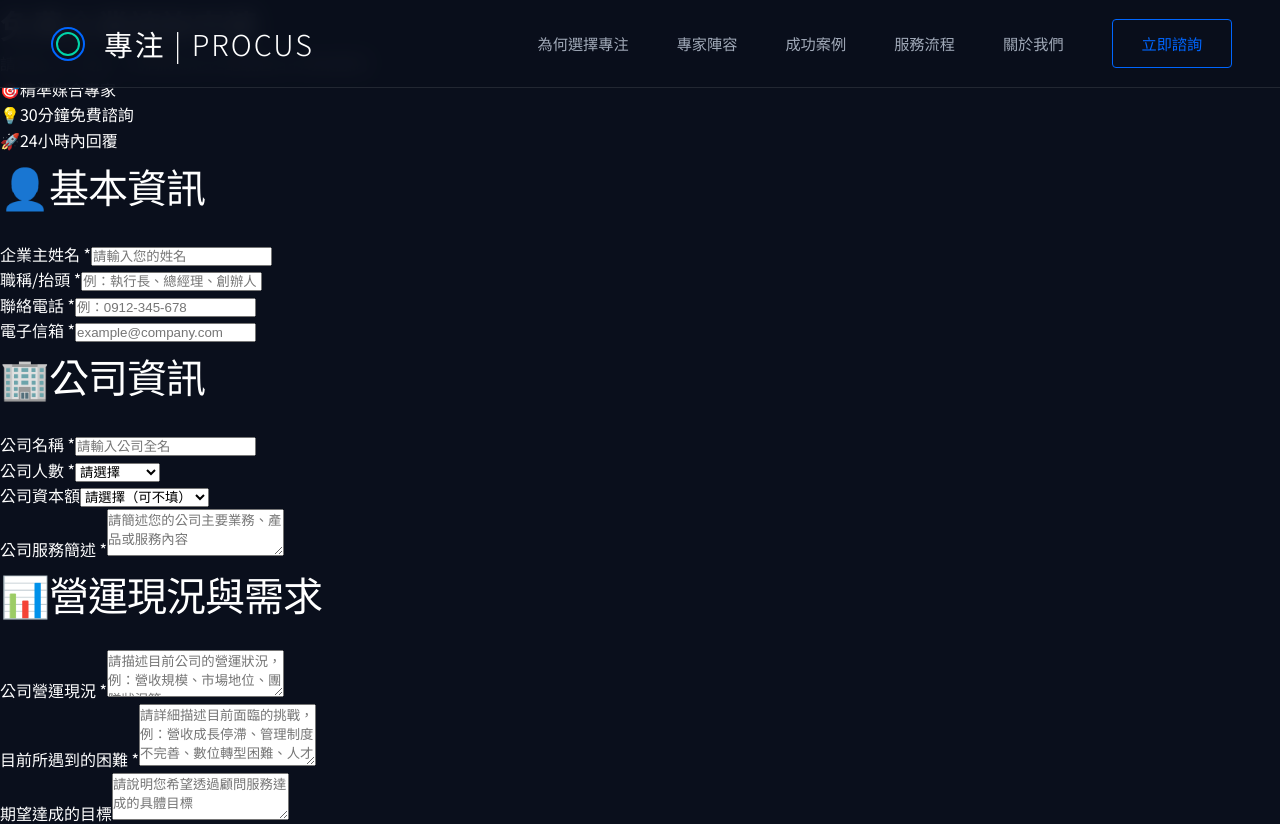
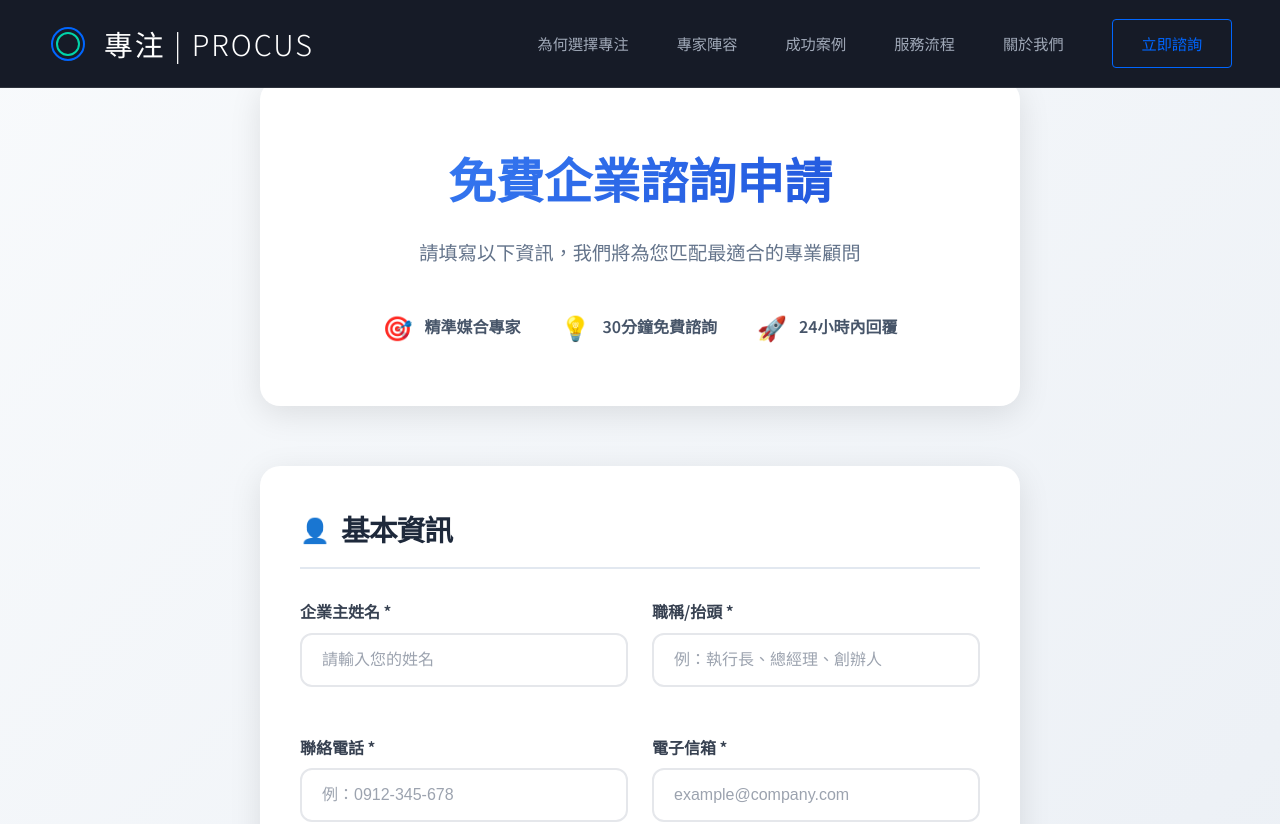
Before and after one commit to CWLiang/procus, a Next.js app: page /consultation in a window 1280 px wide. Shown: the top 824 px of the page. Built offline with nearby package versions, Linux system fonts and the light colour scheme.

Commit message:
adjust hyperlink

```diff
--- a/src/app/experts/page.tsx
+++ b/src/app/experts/page.tsx
@@ -142,7 +142,7 @@ export default function ExpertsPage() {
             <Link href="/#cases">成功案例</Link>
             <Link href="/#services">服務流程</Link>
             <Link href="/#about">關於我們</Link>
-            <Link href="/experts" className="contact-btn">立即諮詢</Link>
+            <Link href="/consultation" className="contact-btn">立即諮詢</Link>
           </div>
           <div className="mobile-menu-toggle">
             <span></span>
--- a/src/app/globals.css
+++ b/src/app/globals.css
@@ -2476,3 +2476,343 @@ footer {
     line-height: 1;
   }
 }
+
+/* Consultation Page Styles */
+.consultation-page {
+  min-height: 100vh;
+  background: linear-gradient(135deg, #f8fafc 0%, #e2e8f0 100%);
+  padding-top: 80px;
+  padding-bottom: 60px;
+}
+
+.consultation-container {
+  max-width: 800px;
+  margin: 0 auto;
+  padding: 0 20px;
+}
+
+.consultation-header {
+  text-align: center;
+  margin-bottom: 60px;
+  background: white;
+  padding: 60px 40px;
+  border-radius: 20px;
+  box-shadow: 0 8px 32px rgba(0, 0, 0, 0.1);
+}
+
+.consultation-header h1 {
+  font-size: 3rem;
+  font-weight: 700;
+  color: #1e293b;
+  margin-bottom: 20px;
+  background: linear-gradient(135deg, #3b82f6, #1d4ed8);
+  -webkit-background-clip: text;
+  -webkit-text-fill-color: transparent;
+  background-clip: text;
+}
+
+.consultation-header p {
+  font-size: 1.2rem;
+  color: #64748b;
+  margin-bottom: 40px;
+  line-height: 1.6;
+}
+
+.consultation-benefits {
+  display: flex;
+  justify-content: center;
+  gap: 40px;
+  flex-wrap: wrap;
+}
+
+.benefit-item {
+  display: flex;
+  align-items: center;
+  gap: 12px;
+  font-size: 1rem;
+  color: #475569;
+  font-weight: 600;
+}
+
+.benefit-icon {
+  font-size: 1.5rem;
+}
+
+.consultation-form {
+  background: white;
+  border-radius: 20px;
+  padding: 40px;
+  box-shadow: 0 8px 32px rgba(0, 0, 0, 0.1);
+}
+
+.consultation-form .form-section {
+  margin-bottom: 50px;
+}
+
+.consultation-form .section-title {
+  display: flex;
+  align-items: center;
+  gap: 12px;
+  font-size: 1.8rem;
+  font-weight: 700;
+  color: #1e293b;
+  margin-bottom: 30px;
+  padding-bottom: 15px;
+  border-bottom: 2px solid #e2e8f0;
+}
+
+.consultation-form .section-icon {
+  font-size: 1.5rem;
+}
+
+.consultation-form .form-row {
+  display: grid;
+  grid-template-columns: 1fr 1fr;
+  gap: 24px;
+  margin-bottom: 24px;
+}
+
+.consultation-form .form-group {
+  margin-bottom: 24px;
+}
+
+.consultation-form .form-group label {
+  display: block;
+  font-size: 1rem;
+  font-weight: 600;
+  color: #374151;
+  margin-bottom: 8px;
+}
+
+.consultation-form .form-group input,
+.consultation-form .form-group select,
+.consultation-form .form-group textarea {
+  width: 100%;
+  padding: 16px 20px;
+  border: 2px solid #e5e7eb;
+  border-radius: 12px;
+  font-size: 1rem;
+  color: #1f2937;
+  background: #ffffff;
+  transition: all 0.3s ease;
+}
+
+.consultation-form .form-group input:focus,
+.consultation-form .form-group select:focus,
+.consultation-form .form-group textarea:focus {
+  outline: none;
+  border-color: #3b82f6;
+  box-shadow: 0 0 0 3px rgba(59, 130, 246, 0.1);
+}
+
+.consultation-form .form-group textarea {
+  resize: vertical;
+  min-height: 120px;
+  line-height: 1.6;
+}
+
+.consultation-form .form-group input::placeholder,
+.consultation-form .form-group textarea::placeholder {
+  color: #9ca3af;
+}
+
+.consultation-form .form-submit {
+  text-align: center;
+  margin-top: 50px;
+  padding-top: 30px;
+  border-top: 2px solid #e2e8f0;
+}
+
+.consultation-form .submit-btn {
+  display: inline-flex;
+  align-items: center;
+  gap: 12px;
+  padding: 20px 50px;
+  font-size: 1.2rem;
+  font-weight: 700;
+  background: linear-gradient(135deg, #3b82f6, #1d4ed8);
+  color: white;
+  border: none;
+  border-radius: 50px;
+  cursor: pointer;
+  transition: all 0.3s ease;
+  box-shadow: 0 8px 32px rgba(59, 130, 246, 0.3);
+  min-width: 280px;
+}
+
+.consultation-form .submit-btn:hover:not(:disabled) {
+  transform: translateY(-2px);
+  box-shadow: 0 12px 40px rgba(59, 130, 246, 0.4);
+}
+
+.consultation-form .submit-btn:disabled {
+  opacity: 0.7;
+  cursor: not-allowed;
+  transform: none;
+}
+
+.consultation-form .loading-spinner {
+  width: 20px;
+  height: 20px;
+  border: 2px solid transparent;
+  border-top: 2px solid white;
+  border-radius: 50%;
+  animation: spin 1s linear infinite;
+}
+
+.consultation-form .form-notice {
+  margin-top: 20px;
+  font-size: 0.9rem;
+  color: #6b7280;
+  line-height: 1.5;
+}
+
+/* Success Page Styles */
+.consultation-success {
+  min-height: 100vh;
+  background: linear-gradient(135deg, #f0f9ff 0%, #e0f2fe 100%);
+  padding-top: 80px;
+  display: flex;
+  align-items: center;
+  justify-content: center;
+}
+
+.success-content {
+  max-width: 600px;
+  text-align: center;
+  background: white;
+  padding: 60px 40px;
+  border-radius: 20px;
+  box-shadow: 0 8px 32px rgba(0, 0, 0, 0.1);
+}
+
+.success-icon {
+  font-size: 4rem;
+  margin-bottom: 30px;
+}
+
+.success-content h1 {
+  font-size: 2.5rem;
+  font-weight: 700;
+  color: #1e293b;
+  margin-bottom: 16px;
+}
+
+.success-content > p {
+  font-size: 1.2rem;
+  color: #64748b;
+  margin-bottom: 50px;
+}
+
+.success-details h3 {
+  font-size: 1.5rem;
+  font-weight: 600;
+  color: #1e293b;
+  margin-bottom: 30px;
+}
+
+.success-steps {
+  display: grid;
+  gap: 24px;
+  margin-bottom: 50px;
+}
+
+.success-step {
+  display: flex;
+  align-items: flex-start;
+  gap: 20px;
+  text-align: left;
+  padding: 20px;
+  background: #f8fafc;
+  border-radius: 12px;
+}
+
+.step-number {
+  width: 40px;
+  height: 40px;
+  background: linear-gradient(135deg, #3b82f6, #1d4ed8);
+  color: white;
+  border-radius: 50%;
+  display: flex;
+  align-items: center;
+  justify-content: center;
+  font-weight: 700;
+  flex-shrink: 0;
+}
+
+.step-content h4 {
+  font-size: 1.1rem;
+  font-weight: 600;
+  color: #1e293b;
+  margin-bottom: 8px;
+}
+
+.step-content p {
+  color: #64748b;
+  line-height: 1.5;
+  margin: 0;
+}
+
+.success-actions {
+  display: flex;
+  gap: 20px;
+  justify-content: center;
+  flex-wrap: wrap;
+}
+
+/* Mobile Responsive for Consultation Page */
+@media (max-width: 768px) {
+  .consultation-header {
+    padding: 40px 20px;
+    margin-bottom: 40px;
+  }
+
+  .consultation-header h1 {
+    font-size: 2.2rem;
+  }
+
+  .consultation-benefits {
+    gap: 20px;
+    flex-direction: column;
+    align-items: center;
+  }
+
+  .consultation-form {
+    padding: 30px 20px;
+  }
+
+  .consultation-form .form-row {
+    grid-template-columns: 1fr;
+    gap: 16px;
+  }
+
+  .consultation-form .section-title {
+    font-size: 1.5rem;
+  }
+
+  .consultation-form .submit-btn {
+    padding: 16px 30px;
+    font-size: 1rem;
+    min-width: 240px;
+  }
+
+  .success-content {
+    padding: 40px 20px;
+    margin: 0 20px;
+  }
+
+  .success-content h1 {
+    font-size: 2rem;
+  }
+
+  .success-actions {
+    flex-direction: column;
+    align-items: center;
+  }
+
+  .success-actions .cta-primary,
+  .success-actions .cta-secondary {
+    width: 100%;
+    max-width: 280px;
+  }
+}
--- a/src/app/page.tsx
+++ b/src/app/page.tsx
@@ -301,7 +301,7 @@ export default function Home() {
             <a href="#cases">成功案例</a>
             <a href="#services">服務流程</a>
             <a href="#about">關於我們</a>
-            <Link href="/experts" className="contact-btn">立即諮詢</Link>
+            <Link href="/consultation" className="contact-btn">立即諮詢</Link>
           </div>
           <div className="mobile-menu-toggle">
             <span></span>
@@ -464,8 +464,8 @@ export default function Home() {
 
           <div className="experts-footer">
             <p>還有更多各領域專家等著與您合作</p>
-            <Link href="/consultation" className="cta-primary">
-              立即媒合專家
+            <Link href="/experts" className="cta-primary">
+              查看所有專家
               <span>→</span>
             </Link>
           </div>
```
